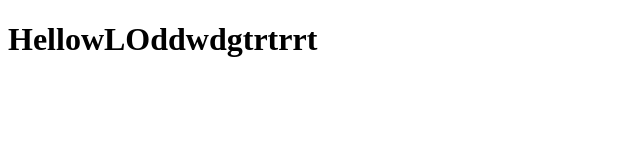
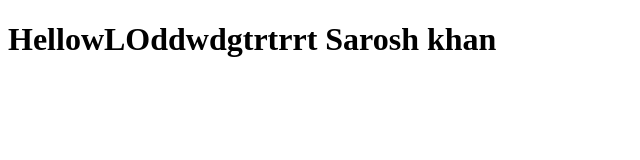
Before and after one commit to SaroshAhmed22/DEmo, a plain HTML site: page index.html in a window 1280 px wide. Shown: the whole page, without its empty margins (0-640 px from the left). Drawn offline with Linux system fonts and the light colour scheme.

Commit message:
Update index.html

```diff
--- a/index.html
+++ b/index.html
@@ -6,7 +6,7 @@
     <title>Document</title>
 </head>
 <body>
-    <h1>HellowLOddwdgtrtrrt</h1>
+    <h1>HellowLOddwdgtrtrrt  Sarosh khan</h1>
 
 </body>
 </html>
```
